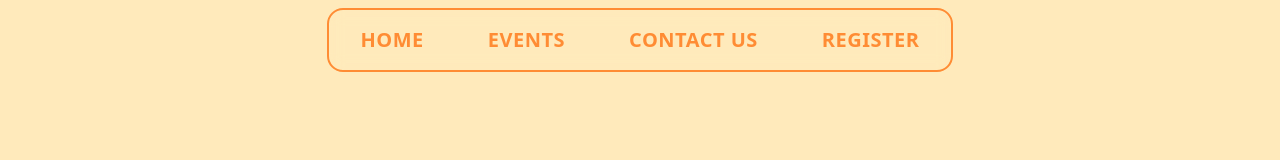
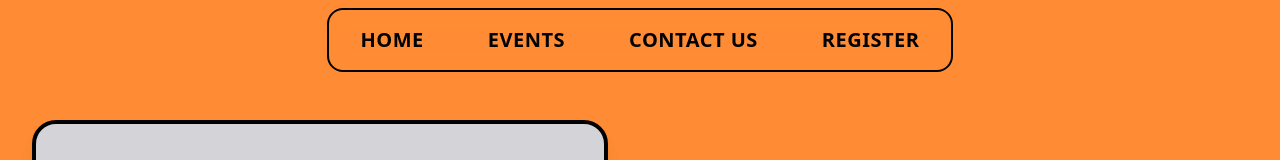
Before and after one commit to p-society/d3-web, a React (Vite) app: page /events in a window 1280 px wide. Shown: the top 160 px of the page. Built offline with nearby package versions, Linux system fonts and the light colour scheme; a web font is replaced by a local one.

Commit message:
fix: reduce gap between hero & navbar in events page and change bg-color of events page
Signed-off-by: Spandan Hota <spandanhota2005@outlook.com>

```diff
--- a/src/components/events/EventHero.jsx
+++ b/src/components/events/EventHero.jsx
@@ -3,7 +3,7 @@ import Button from '../buttons'
 
 const EventHero = ({ isLoaded }) => {
   return (
-    <div className="w-full max-w-7xl mx-auto px-8 py-16 md:py-24">
+    <div className="w-full max-w-7xl mx-auto px-8 pt-20 pb-16 md:pt-12 md:pb-24">
       <div className="flex flex-col md:flex-row items-center gap-12 md:gap-16">
         {/* Left Side: Image Placeholder */}
         <div
--- a/src/pages/Event.jsx
+++ b/src/pages/Event.jsx
@@ -23,13 +23,13 @@ const eventsData = [
     eventName: 'Sample Event 3',
     eventDescription: 'This is a sample event description for the third event.',
     applyLink: 'https://example.com/apply3',
-    color: '#ff8c34',
+    color: '#4271FF',
   },
   {
     eventName: 'Sample Event 4',
     eventDescription: 'This is a sample event description for the fourth event.',
     applyLink: 'https://example.com/apply4',
-    color: '#4271FF',
+    color: '#FFEABB',
   },
 ]
 
@@ -38,16 +38,17 @@ export default function Event() {
 
   return (
     <div className="page-wrapper">
-      <div className="min-h-screen bg-[#ffeabb] w-full relative overflow-x-hidden">
+      <div className="min-h-screen bg-[#ff8c34] w-full relative overflow-x-hidden">
         <div className="w-full flex mt-2 justify-center">
           <Navbar
             isLoaded={isLoaded}
-            color="#ff8c34"
-            borderColor="#ff8c34"
-            hoverColor="#e67e2e"
-            sidebarBg="#fff3d4"
-            hoverTextColor="#ffffff"
-            mobileTextColor="#ff8c34"
+            color="#000000"
+            borderColor="#000000"
+            hoverColor="#E5E5E5"
+            sidebarBg="#F5F5F5"
+            hoverTextColor="#000000"
+            mobileTextColor="#000000"
+            hamburgerColor="#000000"
           />
         </div>
 
```
